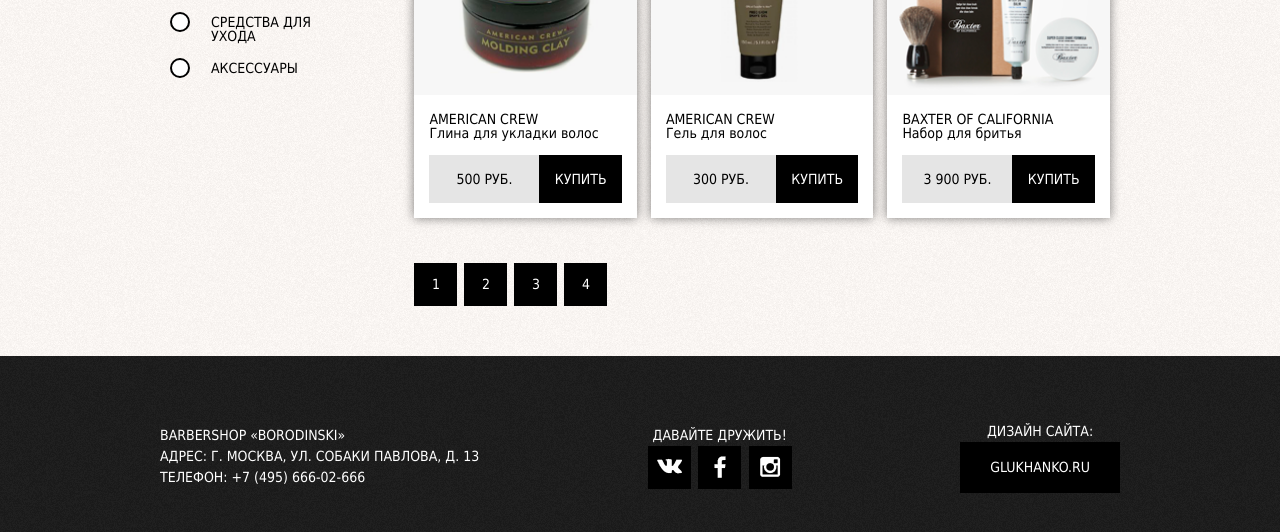
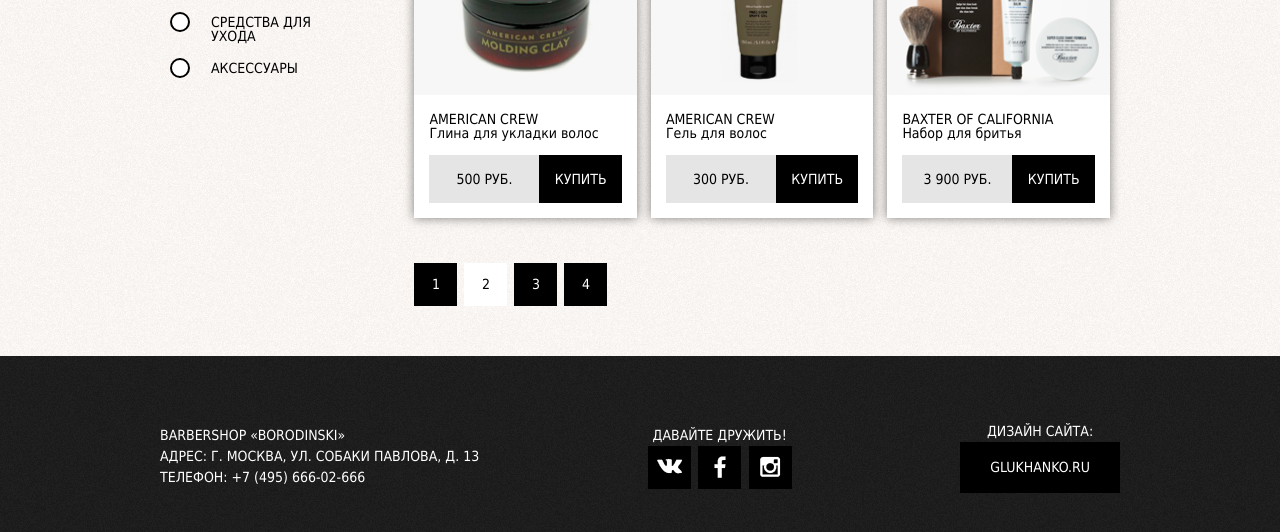
Before and after one commit to pryvalovbogdan/barbertest, a plain HTML site: page shop.html in a window 1280 px wide. Shown: the part 653-1185 px from the top of the page. Drawn offline with nearby package versions, Linux system fonts and the light colour scheme.

Commit message:
pageOfProduct

```diff
--- a/css/style.css
+++ b/css/style.css
@@ -926,7 +926,10 @@ padding-left: 41px;
 
    }
 
-
+.scroll-pages .activesq {
+background:#fff;
+color: #000;
+}
  .scroll-pages a:focus {
  	background:#fff;
  	color: #000;
@@ -1426,6 +1429,7 @@ left: 0;
 	    flex-wrap: wrap;
 	    justify-content: center;
 }
+
 .Baxter-wrapper {
     width: 46%;
     background: #fff;
--- a/shop.html
+++ b/shop.html
@@ -8,7 +8,7 @@
 	<link href="https://fonts.googleapis.com/css?family=PT+Sans:700&amp;subset=cyrillic" rel="stylesheet">
    <link rel="stylesheet" type="text/css" href="css/swiper.min.css">
 	<link rel="stylesheet" type="text/css" href="css/style.css">
-
+	<link href="css/magnify.css" rel="stylesheet">
 </head>
 <body>
 <div class="wrapper">
@@ -213,7 +213,7 @@
 							</div>
 							<div class="scroll-pages flex">
 								<div class="squere"><a href="#">1</a></div>
-								<div class="squere active"><a href="#">2</a></div>
+								<div class="squere"><a href="#" class="activesq">2</a></div>
 								<div class="squere"><a href="#">3</a></div>
 								<div class="squere"><a href="#">4</a></div>
 							</div>
@@ -299,5 +299,6 @@
 <script src="https://ajax.googleapis.com/ajax/libs/jquery/3.3.1/jquery.min.js"></script>
 <script src="js/swiper.min.js"></script>
 <script src="js/script.js"></script>
+<script src="js/jquery.magnify.js"></script>
 </body>
 </html>
```
Also changed, not shown: price-list.html (+2 -1 lines).
